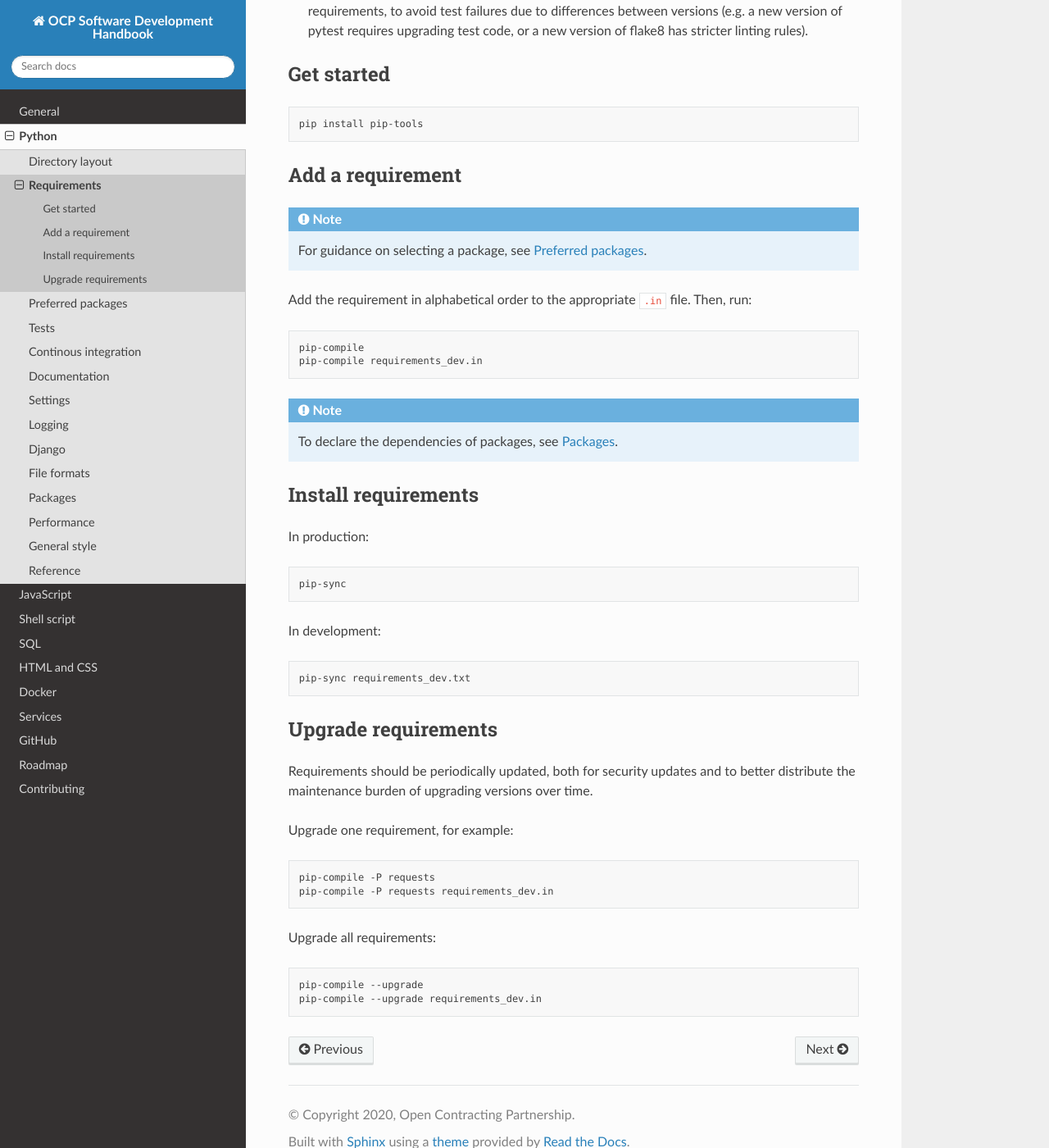
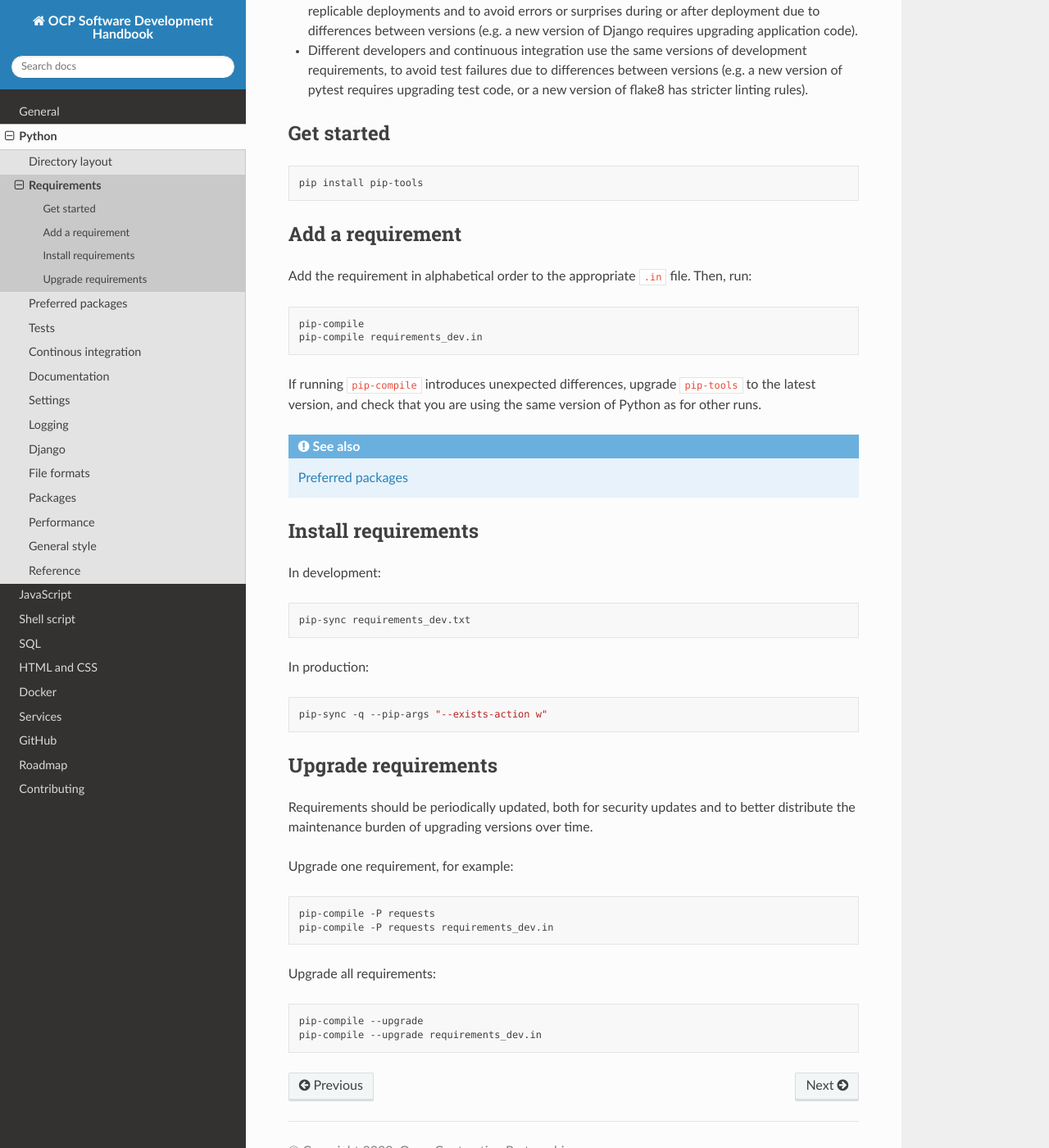
Before and after one commit to open-contracting/software-development-handbook, a Sphinx documentation site: the page built from docs/python/requirements.rst, in a window 1280 px wide and 1400 px high, scrolled down 745 px. Shown: the whole window at 82% size. Built offline with Sphinx 7.4.7 and the Read the Docs theme 2.0.0, drawn with Linux system fonts in a browser that asks for light colours; some of the changed text lies outside the part shown.

Commit message:
python/requirements: Add note about unexpected differences after pip-compile

```diff
--- a/docs/python/requirements.rst
+++ b/docs/python/requirements.rst
@@ -1,7 +1,9 @@
 Requirements
 ============
 
-Requirements are managed by four files at the root of a repository:
+Now that you have a :doc:`directory layout<layout>`, you can declare the project's requirements.
+
+The requirements of *applications* (not :doc:`packages<packages>`) are managed by four files at the root of a repository:
 
 -  ``requirements.in`` names all direct requirements needed in the production environment, i.e. all packages ``import``'ed by the application.
 
@@ -33,10 +35,6 @@ Get started
 Add a requirement
 -----------------
 
-.. note::
-
-   For guidance on selecting a package, see :doc:`preferences`.
-
 Add the requirement in alphabetical order to the appropriate ``.in`` file. Then, run:
 
 .. code-block:: bash
@@ -44,24 +42,26 @@ Add the requirement in alphabetical order to the appropriate ``.in`` file. Then,
    pip-compile
    pip-compile requirements_dev.in
 
-.. note::
+If running ``pip-compile`` introduces unexpected differences, upgrade ``pip-tools`` to the latest version, and check that you are using the same version of Python as for other runs.
 
-   To declare the dependencies of packages, see :doc:`packages`.
+.. seealso::
+
+   :doc:`preferences`
 
 Install requirements
 --------------------
-
-In production:
-
-.. code-block:: bash
-
-   pip-sync
 
 In development:
 
 .. code-block:: bash
 
    pip-sync requirements_dev.txt
+
+In production:
+
+.. code-block:: bash
+
+   pip-sync -q --pip-args "--exists-action w"
 
 Upgrade requirements
 --------------------
```
